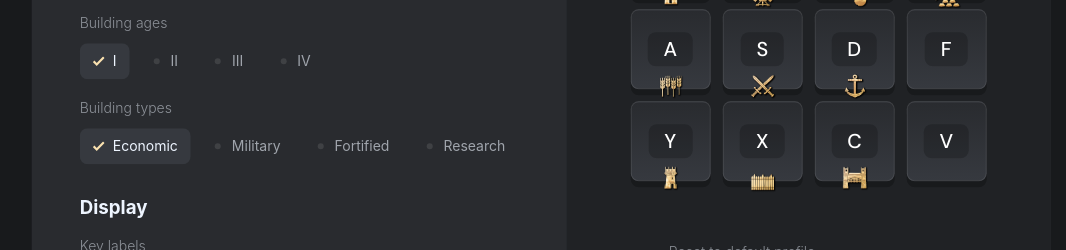
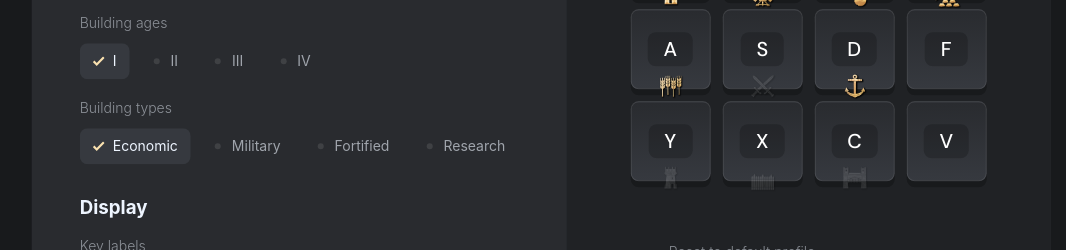
Before and after one commit to alexwidua/aegis, a React (Create React App) app: page / in a window 1280 px wide. Both pictures are taken after a click on the button "Options". Shown: the part 361-611 px from the top of the page, without its empty margins (99-1165 px from the left). Built offline with nearby package versions, Linux system fonts and the light colour scheme; a web font is replaced by a local one.

Commit message:
style: sync icon to filter state

```diff
--- a/src/views/OptionsView.js
+++ b/src/views/OptionsView.js
@@ -218,13 +218,25 @@ const OptionsView = () => {
 												${row === keyRebind[0] && col === keyRebind[1] ? styles.rebind : null}
 												${el === '?' ? styles.missing : null}
 												${isAgeKey ? styles.age : null}
-
 										`}
 												key={col}>
 												<span>{el}</span>
 												{building && (
 													<div
-														className={styles.icon}>
+														className={`
+														${styles.icon}
+														${
+															buildingFilter
+																?.ages[
+																building?.age
+															] &&
+															buildingFilter
+																?.types[
+																building?.type
+															]
+																? styles.enabled
+																: null
+														}`}>
 														<img
 															src={building.icon}
 															alt={building.name}
--- a/src/views/options.module.scss
+++ b/src/views/options.module.scss
@@ -107,11 +107,21 @@
 	position: absolute;
 	bottom: -25%;
 	left: 50%;
+	opacity: 0.15;
 	transform: translateX(-50%);
 
 	& img {
 		width: 2rem;
 		height: 2rem;
+		filter: grayscale(1);
+	}
+
+	&.enabled {
+		opacity: 1;
+
+		& img {
+			filter: none;
+		}
 	}
 }
 
```
